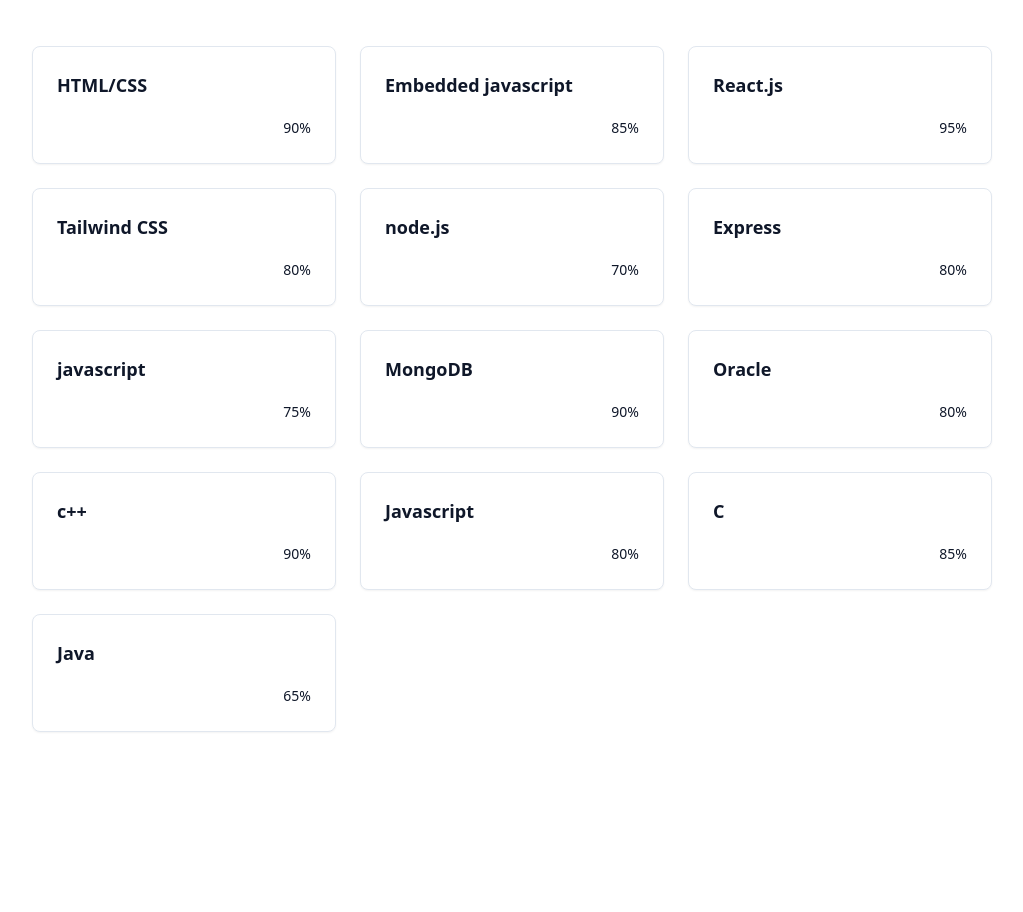
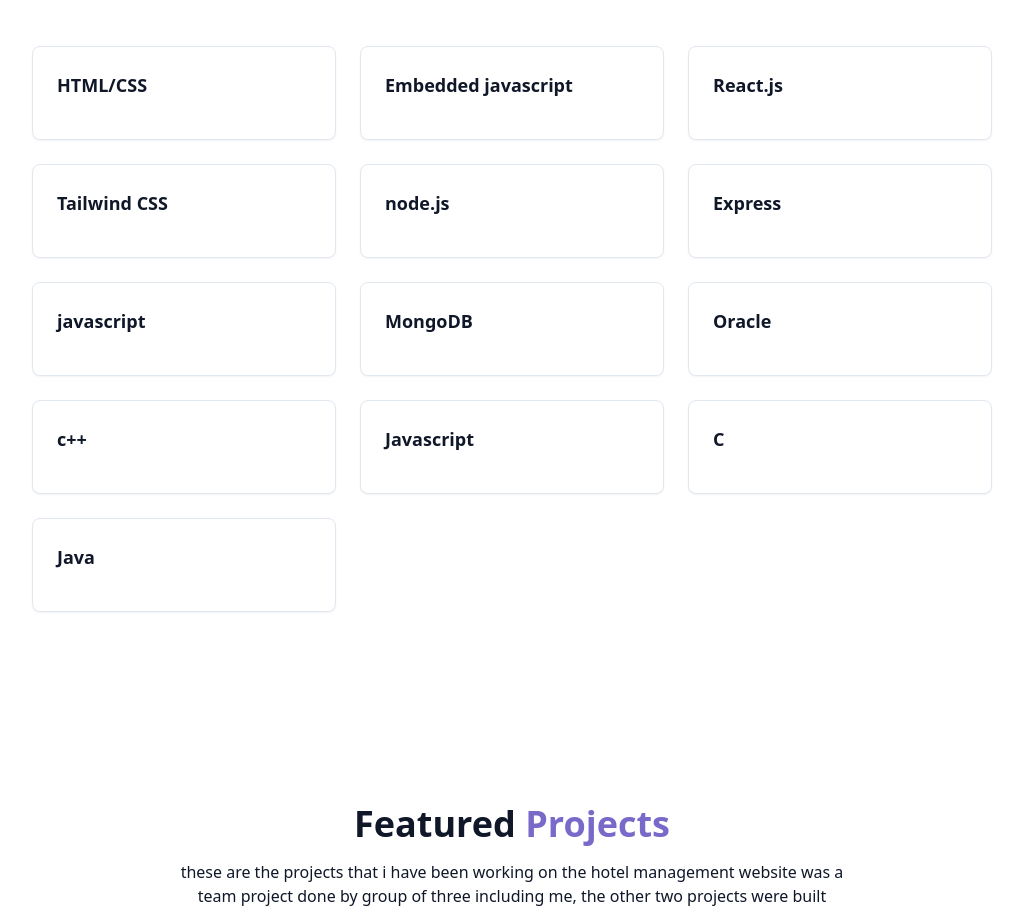
Before and after one commit to parmeshkumarT/Parama-Portolio, a React (Vite) app: page / in a window 1280 px wide. Shown: the part 1780-2692 px from the top of the page, without its empty margins (128-1151 px from the left). Built offline with nearby package versions, Linux system fonts and the light colour scheme.

Commit message:
Update SkillsSection.jsx

```diff
--- a/src/components/SkillsSection.jsx
+++ b/src/components/SkillsSection.jsx
@@ -56,9 +56,6 @@
                         <div className="text-left mb-4">
                             <h3 className="font-semibold text-lg">{skill.name}</h3>
                         </div>
-                        <div className="text-right mt-1">
-                            <span className="text-sm text-muted-foreground">{skill.level + "%"}</span>
-                        </div>
                     </div>
                 ))}
             </div>
```
